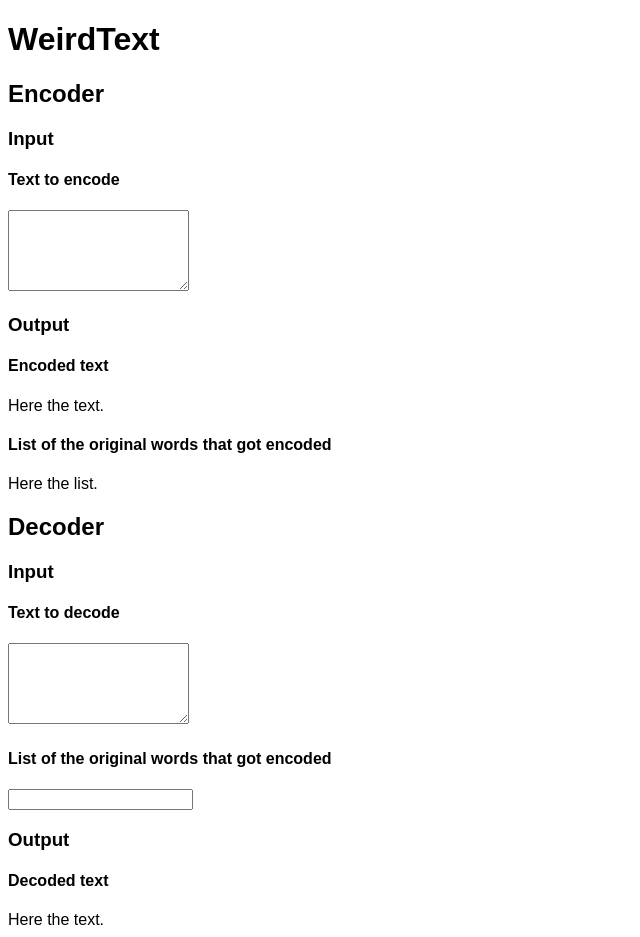
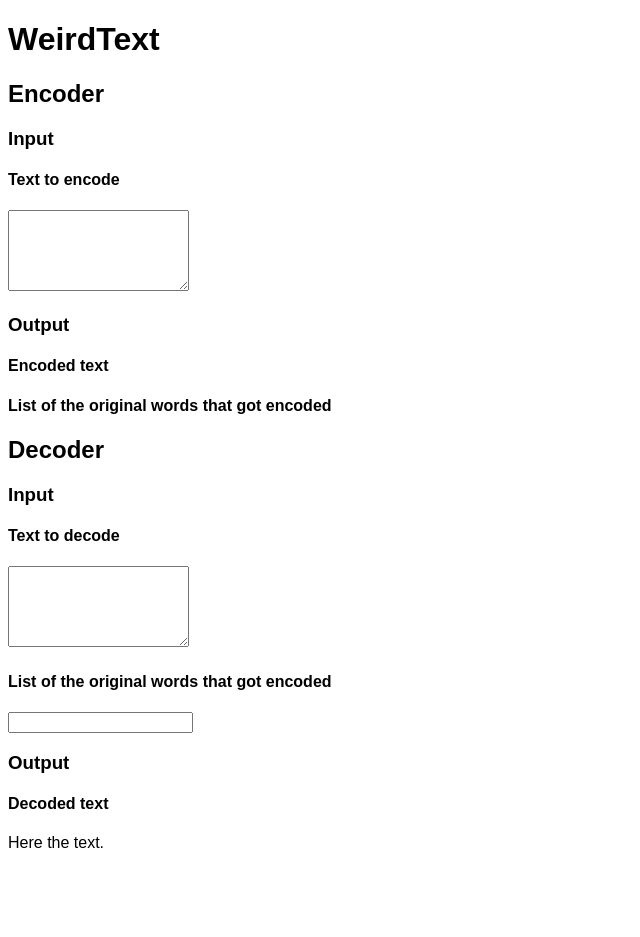
Before and after one commit to GalassoLuca/weird-text-react, a React (Create React App) app: page / in a window 1280 px wide. Shown: the whole page, without its empty margins (0-640 px from the left). After the commit the page ends 860 px from the top, so only its background shows below. Built offline with nearby package versions, Linux system fonts and the light colour scheme.

Commit message:
feat(Encoder): add encode function

```diff
--- a/src/Components/Encoder.js
+++ b/src/Components/Encoder.js
@@ -1,21 +1,36 @@
-import React, { useRef } from 'react'
+import React, { useRef, useState } from 'react'
+import encode from '../Helpers/encode'
 
 export default function Encoder() {
   const textRef = useRef()
+  const [encodedWords, setEncodedWords] = useState([])
+  const [encodedText, setEncodeText] = useState('')
+
+  function encodeText (e) {
+    const text = textRef.current.value
+
+    const encoded = encode(text)
+    setEncodedWords(encoded.encodedWords)
+    setEncodeText(encoded.encodedText)
+  }
 
   return (
     <>
       <h2>Encoder</h2>
       <h3>Input</h3>
       <h4>Text to encode</h4>
-      <textarea rows="5" ref={textRef}></textarea>
+      <textarea rows="5" ref={textRef} onChange={encodeText}></textarea>
 
       <h3>Output</h3>
       <h4>Encoded text</h4>
-      <div>Here the text.</div>
+      <div>
+        {encodedText}
+      </div>
 
       <h4>List of the original words that got encoded</h4>
-      <div>Here the list.</div>
+      <div>
+        {encodedWords.join(', ')}
+      </div>
     </>
   )
 }
```
Also changed, not shown: 1 other file (tests, documents, lock files or other folders).
